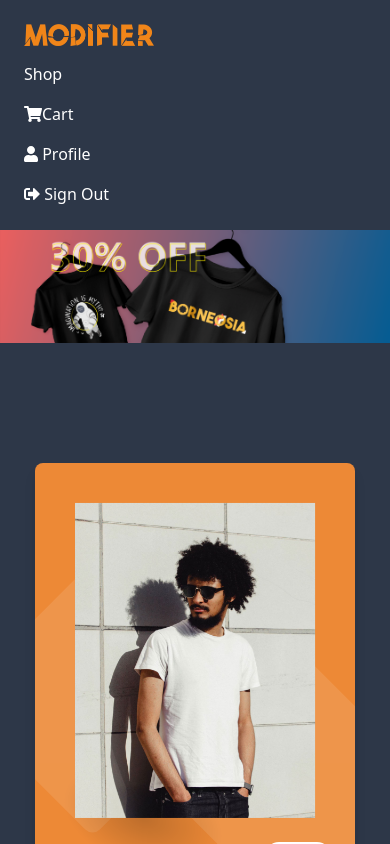
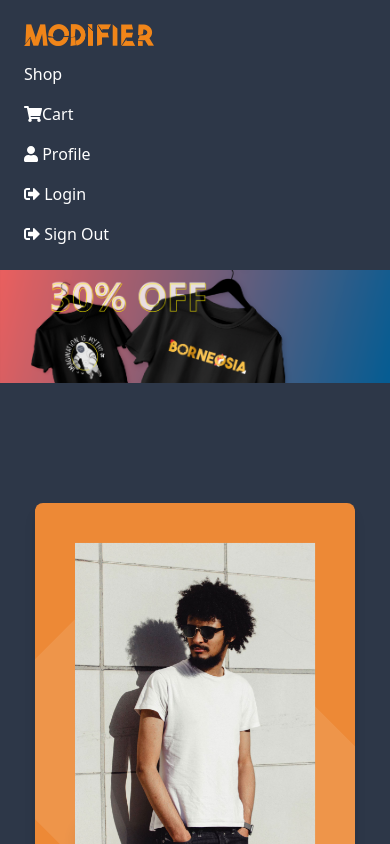
Before and after one commit to cristoregi/modifier-cloth, a Vue app: page / in a window 390 px wide. Shown: the top 844 px of the page. Built offline with nearby package versions, Linux system fonts and the light colour scheme.

Commit message:
navbar login agak ancur

```diff
--- a/src/components/Navbar.vue
+++ b/src/components/Navbar.vue
@@ -46,16 +46,27 @@
 						</span>
 					</router-link>
 				</div>
-				<div>
+				<div v-if="login == false">
 					<router-link
 						class="nav-link"
-						:to="{ name: 'home' }"
+						:to="{ name: 'login' }"
 						active-class="active"
 					>
 						<span class="block mt-4 lg:inline-block lg:mt-0 hover:text-orange-400 text-white mr-4">
+							<i class="fas fa-sign-out-alt"></i> Login
+						</span>
+					</router-link>
+				</div>
+				<div v-if="login == false">
+
+						<span @click="showModal" class="block mt-4 lg:inline-block lg:mt-0 hover:text-orange-400 text-white mr-4">
 							<i class="fas fa-sign-out-alt"></i> Sign Out
 						</span>
-					</router-link>
+
+						<modal
+								v-show="isModalVisible"
+								@close="closeModal"
+							/>
 				</div>
 			</div>
 		</nav>
@@ -71,6 +82,7 @@
 	},
 	data () {
 		return {
+			login:false,
 			isModalVisible: false,
 		};
 	},
```
